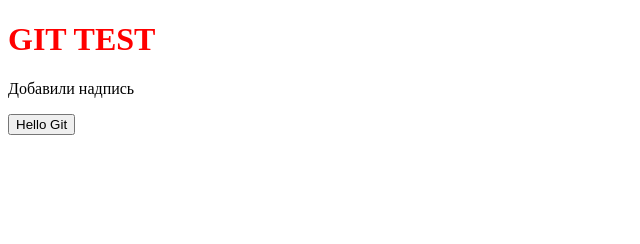
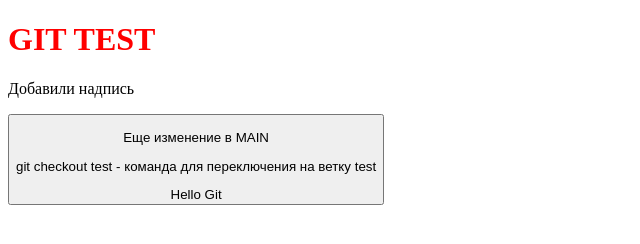
Before and after one commit to RusanovAlexandr/git_test, a plain HTML site: page index.html in a window 1280 px wide. Shown: the whole page, without its empty margins (0-640 px from the left). Drawn offline with Linux system fonts and the light colour scheme.

Commit message:
first commit in test

```diff
--- a/index.html
+++ b/index.html
@@ -13,6 +13,8 @@
 
     <p>Добавили надпись</p>
     <button type="button" value="Кнопка1">
+        <p>Еще изменение в MAIN</p>
+        <p>git checkout test - команда для переключения на ветку test </p>
 
 
 
```
